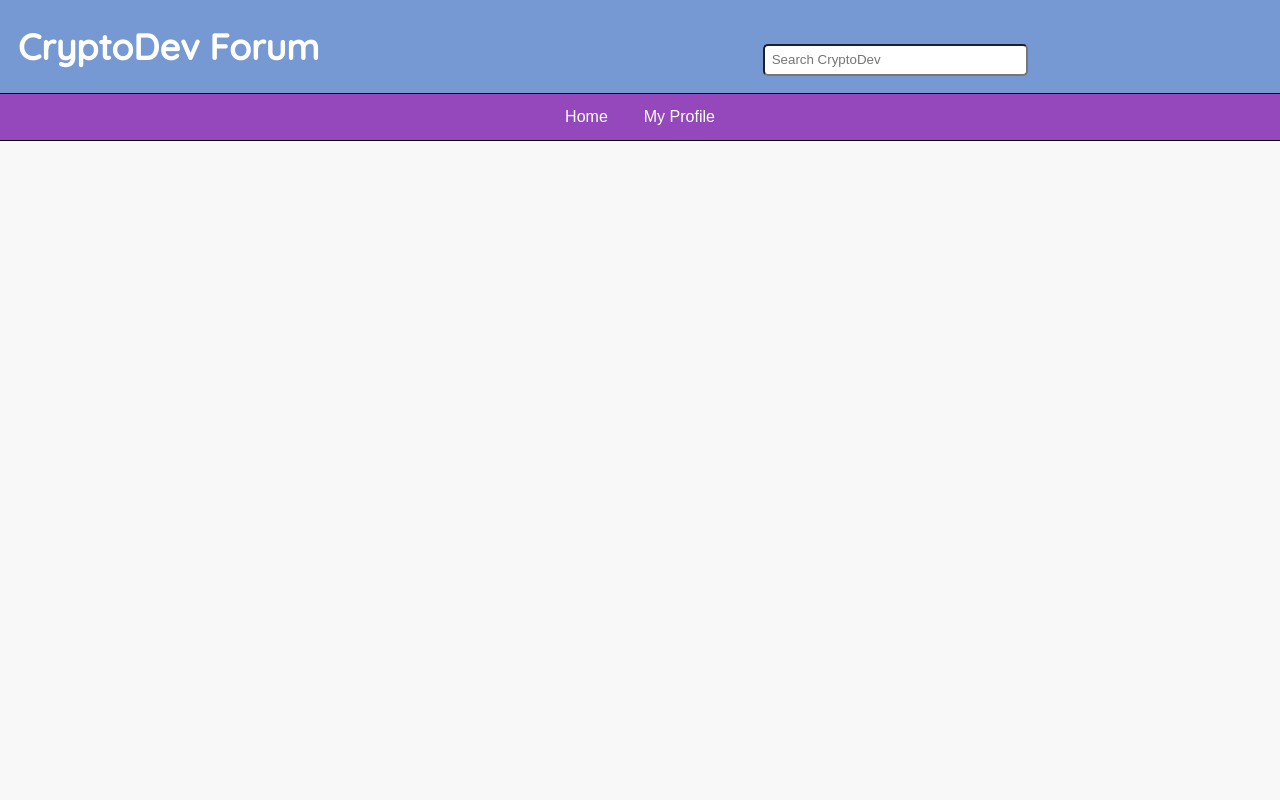
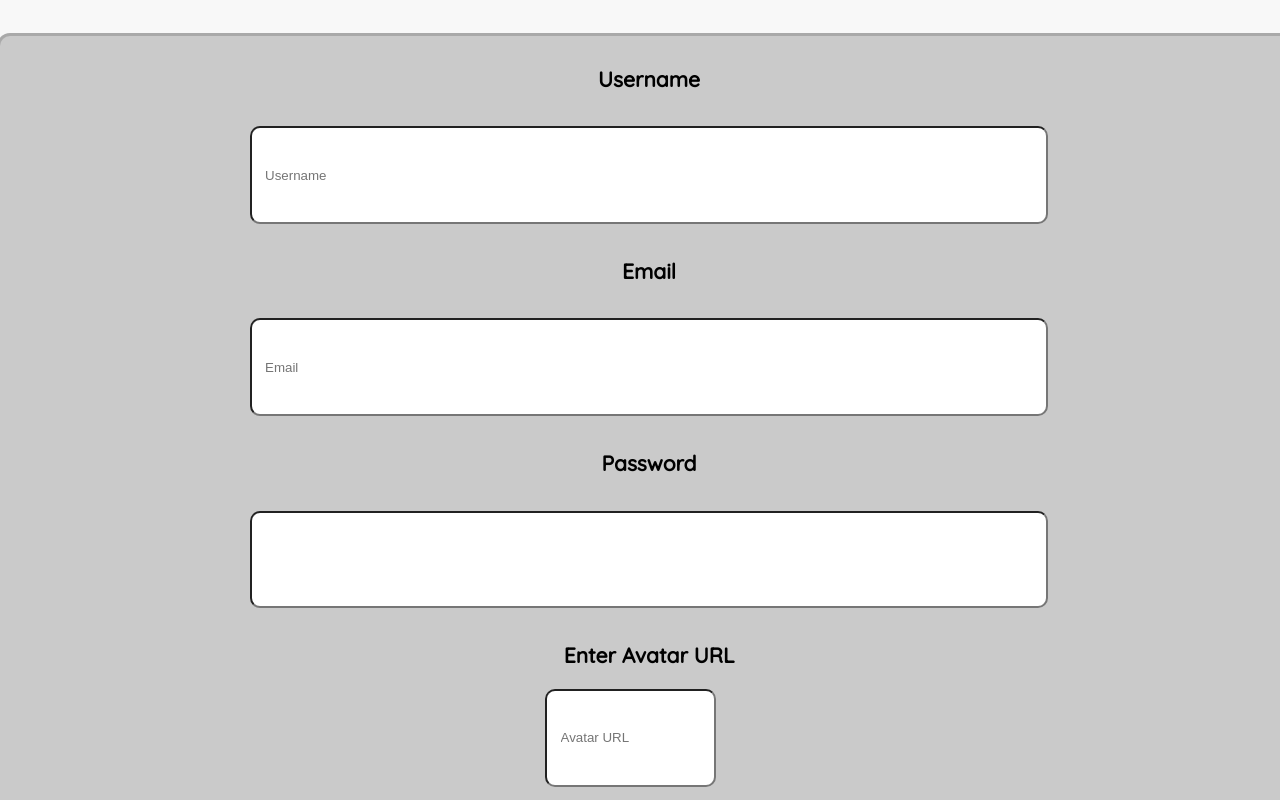
Before and after one commit to babux1/CryptoDev, a React (Create React App) app in the folder client/: page /signupform in a window 1280 px wide. Shown: the top 800 px of the page. Built offline with nearby package versions, Linux system fonts and the light colour scheme; no server answers.

Commit message:
Fixed CSS on forms. Still need to fix comment rendering

```diff
--- a/client/src/components/App.js
+++ b/client/src/components/App.js
@@ -1,5 +1,5 @@
 import React, { useState, useEffect } from "react";
-import { Routes, Route } from "react-router-dom";
+import { Routes, Route, Link } from "react-router-dom";
 import ForumSearch from "./ForumSearch";
 import Nav from "./Nav";
 
@@ -23,7 +23,9 @@ function App() {
     });
   }, []);
 
-  // if (!user) return <SignUpForm onLogin={setUser} />;
+  console.log(user);
+
+  if (!user) return <SignUpForm onLogin={setUser} />;
 
   return (
     <div className="App">
@@ -35,6 +37,12 @@ function App() {
           setSearch={setSearch}
           setFilteredResults={setFilteredResults}
         />
+        <Link to="/loginpage">
+          <button>{user ? "Login" : "Logout"}</button>
+        </Link>
+        <Link to="/signupform">
+          <button>Signup</button>
+        </Link>
       </header>
       <Nav />
 
@@ -44,14 +52,15 @@ function App() {
             path="/"
             element={<Forum search={search} filteredReults={filteredReults} />}
           ></Route>
-          <Route path="posts/:id" element={<Post />} />
-          <Route path="createpost" element={<CreatePost />} />
+          <Route path="posts/:id" element={<Post post={user} />} />
+          <Route path="createpost" element={<CreatePost user={user} />} />
         </Routes>
       </div>
 
       <div>
         <Routes>
           <Route path="loginpage" element={<LoginPage />} />
+          <Route path="signupform" element={<SignUpForm />} />
         </Routes>
       </div>
     </div>
--- a/client/src/components/CreateComment.js
+++ b/client/src/components/CreateComment.js
@@ -1,9 +1,7 @@
 import React, { useState } from "react";
 
-function CreateComment({ post }) {
+function CreateComment({ post, user }) {
   const [content, setContent] = useState("");
-  // const [userID, setUserID] = useState();
-  // const [postID, setPostID] = useState();
 
   function handleSubmit(e) {
     // e.preventDefault();
@@ -14,11 +12,11 @@ function CreateComment({ post }) {
       },
       body: JSON.stringify({
         content: content,
-        user_id: 1,
+        user_id: user.id,
         post_id: post.id,
       }),
     });
-    setContent("");
+    // setContent("");
   }
 
   return (
@@ -29,7 +27,7 @@ function CreateComment({ post }) {
           <input
             className="comment-input"
             type="text"
-            required="true"
+            required={true}
             value={content}
             onChange={(e) => setContent(e.target.value)}
             placeholder="Leave a comment"
--- a/client/src/components/CreatePost.js
+++ b/client/src/components/CreatePost.js
@@ -1,7 +1,7 @@
 import React, { useState } from "react";
 import { useNavigate } from "react-router-dom";
 
-function CreatePost() {
+function CreatePost({ user }) {
   const [title, setTitle] = useState("");
   const [text, setText] = useState("");
   const [post, setPost] = useState({});
@@ -18,7 +18,7 @@ function CreatePost() {
       body: JSON.stringify({
         title: title,
         content: text,
-        user_id: 1,
+        user_id: user.id,
         forum_id: 1,
       }),
     })
@@ -40,7 +40,7 @@ function CreatePost() {
         <input
           className="form-input"
           type="text"
-          required="true"
+          required={true}
           value={title}
           onChange={(e) => setTitle(e.target.value)}
           placeholder="Title"
@@ -48,7 +48,7 @@ function CreatePost() {
         <input
           className="form-input"
           type="text"
-          required="true"
+          required={true}
           value={text}
           onChange={(e) => setText(e.target.value)}
           placeholder="Text"
--- a/client/src/components/LoginPage.js
+++ b/client/src/components/LoginPage.js
@@ -1,8 +1,12 @@
 import React, { useState } from "react";
+import { useNavigate } from "react-router-dom";
+
 function LoginPage({ onLogin }) {
   const [username, setUsername] = useState("");
   const [password, setPassword] = useState("");
   const [email, setEmail] = useState("");
+
+  const navigate = useNavigate();
 
   function handleSubmit(e) {
     e.preventDefault();
@@ -17,29 +21,39 @@ function LoginPage({ onLogin }) {
         r.json().then((user) => onLogin(user));
       }
     });
+    navigate("/");
   }
 
   return (
-    <div>
-      <form onSubmit={handleSubmit}>
-        <label htmlFor="username">Username</label>
+    <div className="form">
+      <form className="create-post-form" onSubmit={handleSubmit}>
+        <label htmlFor="username">
+          <h3>Username</h3>
+        </label>
         <input
+          className="form-input"
+          required={true}
           type="text"
           placeholder="username"
           id="username"
           value={username}
           onChange={(e) => setUsername(e.target.value)}
         />
-        <label htmlFor="password">Password</label>
+        <label htmlFor="password">
+          <h3>Password</h3>
+        </label>
         <input
-          type="text"
+          className="form-input"
+          required={true}
+          type="password"
           placeholder="password"
           id="password"
           value={password}
           onChange={(e) => setPassword(e.target.value)}
         />
         <br></br>
-        <button>Enter</button>
+        <input className="button" type="submit" value="Enter" />
+        {/* <button>Enter</button> */}
       </form>
     </div>
   );
--- a/client/src/components/Post.js
+++ b/client/src/components/Post.js
@@ -3,7 +3,7 @@ import { useParams } from "react-router-dom";
 import Comment from "./Comment";
 import CreateComment from "./CreateComment";
 
-function Post() {
+function Post({ user }) {
   const [post, setPost] = useState({});
   const params = useParams();
 
@@ -54,7 +54,7 @@ function Post() {
 
       {renderComments}
       <br />
-      <CreateComment post={post} />
+      <CreateComment post={post} user={user} />
     </div>
   );
 }
--- a/client/src/components/SignupForm.js
+++ b/client/src/components/SignupForm.js
@@ -1,9 +1,13 @@
 import React, { useState } from "react";
+import { useNavigate } from "react-router-dom";
 
 function SignUpForm({ onLogin }) {
   const [username, setUsername] = useState("");
   const [password, setPassword] = useState("");
   const [email, setEmail] = useState("");
+  const [avatarURL, setAvatarURL] = useState("");
+
+  const navigate = useNavigate();
 
   function handleSubmit(e) {
     e.preventDefault();
@@ -22,36 +26,64 @@ function SignUpForm({ onLogin }) {
         r.json().then((user) => onLogin(user));
       }
     });
+    navigate("/");
   }
 
   return (
-    <div>
-      <form onSubmit={handleSubmit}>
-        <label htmlFor="username">Username</label>
+    <div className="form">
+      <form className="create-post-form" onSubmit={handleSubmit}>
+        <label htmlFor="username">
+          <h3>Username</h3>
+        </label>
         <input
+          className="form-input"
+          required={true}
           type="text"
           id="username"
           autoComplete="off"
           value={username}
+          placeholder="Username"
           onChange={(e) => setUsername(e.target.value)}
         />
-        <label htmlFor="email">Email</label>
+        <label htmlFor="email">
+          <h3>Email</h3>
+        </label>
         <input
+          className="form-input"
           type="email"
+          required={true}
           id="email"
           value={email}
+          placeholder="Email"
           onChange={(e) => setEmail(e.target.value)}
           autoComplete="off"
         />
-        <label htmlFor="password">Password</label>
+        <label htmlFor="password">
+          <h3>Password</h3>
+        </label>
         <input
+          className="form-input"
+          required={true}
           type="password"
           id="password"
           value={password}
+          placeholder=""
           onChange={(e) => setPassword(e.target.value)}
           autoComplete="current-password"
         />
-        <button>Enter</button>
+        <label htmlFor="avatar">
+          <h3>Enter Avatar URL</h3>
+          <input
+            className="form-input"
+            required={true}
+            type="text"
+            id="avatarURL"
+            value={avatarURL}
+            placeholder="Avatar URL"
+            onChange={(e) => setAvatarURL(e.target.value)}
+          />
+        </label>
+        <input className="button" type="submit" value="Enter" />
       </form>
     </div>
   );
--- a/client/src/index.css
+++ b/client/src/index.css
@@ -16,7 +16,8 @@ header {
 
 h1,
 h2,
-h3 {
+h3,
+h4 {
   font-family: "Quicksand", sans-serif;
   text-align: center;
   font-weight: bold;
@@ -36,8 +37,6 @@ input {
   background-color: white;
   margin: 2em 2em 0em 2em;
   padding: 0.5em;
-  /* border: 6px double black; */
-  border-radius: 0px;
 }
 
 button:hover {
@@ -289,7 +288,6 @@ img {
 .create-comment {
   display: block;
   padding: 0.5em;
-  border: solid black 1px;
 }
 
 .comment-input {
```
Also changed, not shown: 2 other files (tests, documents, lock files or other folders).
